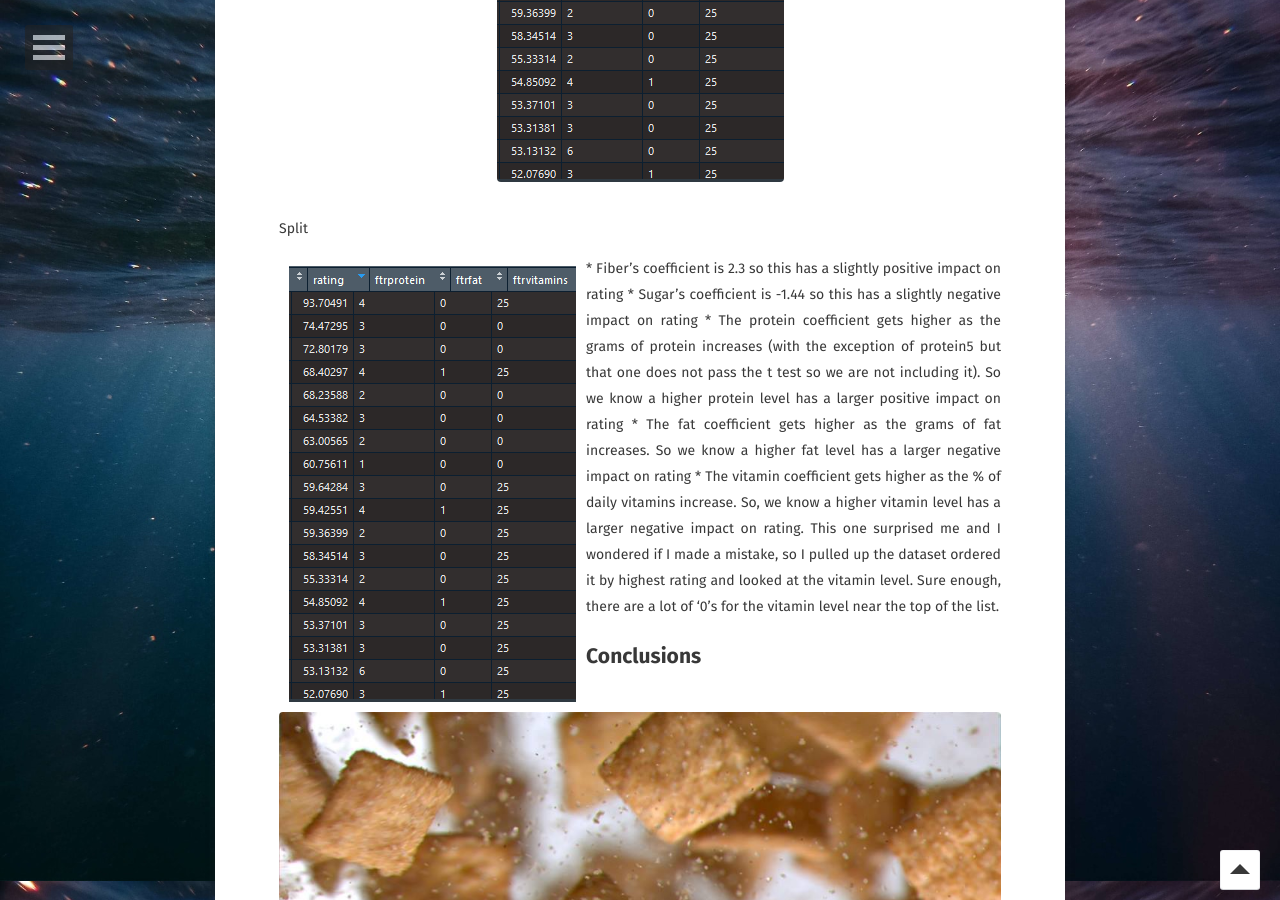
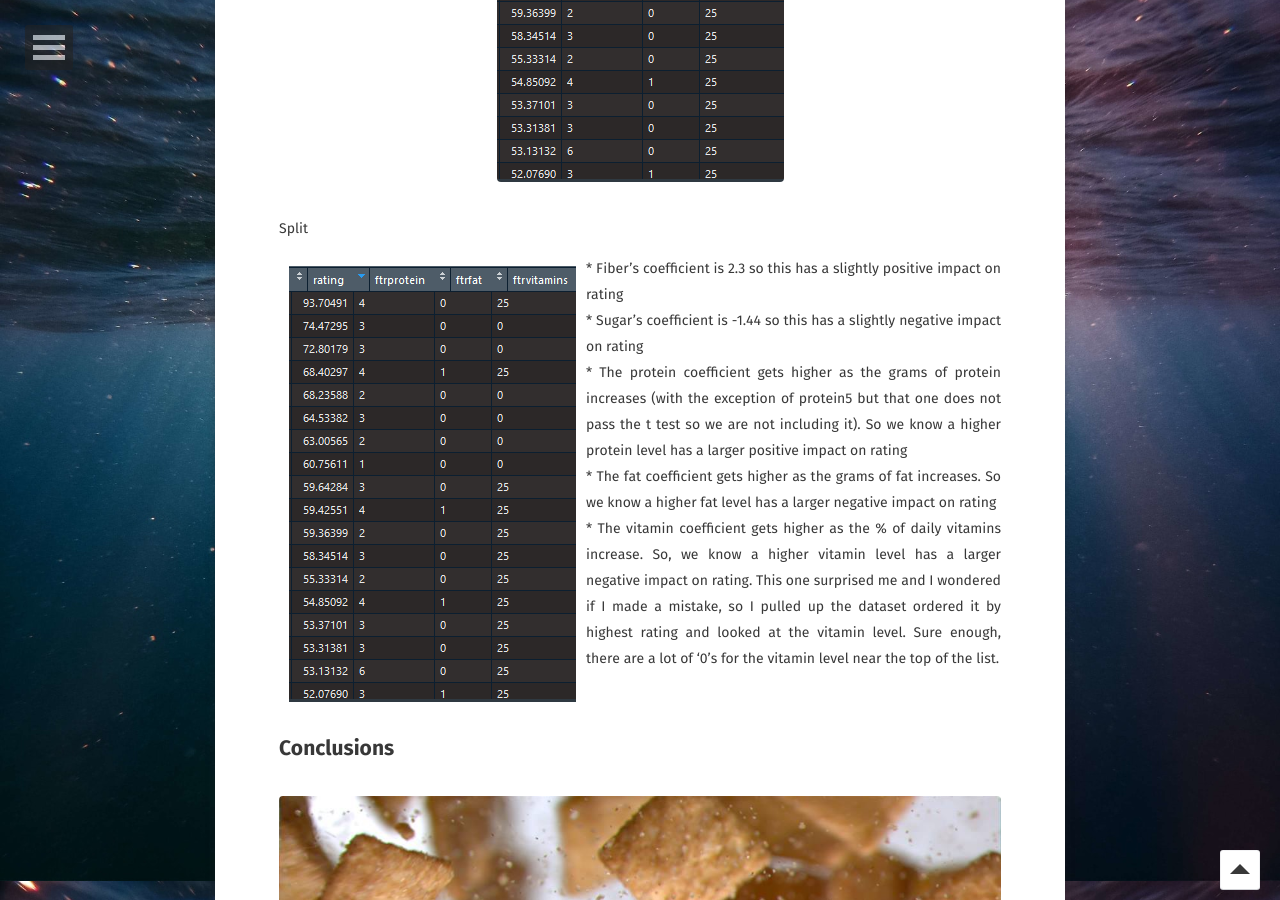
Before and after one commit to sarahschirduan/sarahschirduan.github.io, a Jekyll site: the page built from _posts/2019-06-09-cereal.md, in a window 1280 px wide and 900 px high, scrolled down 10639 px. Built offline with Jekyll 4.4.1, drawn with Linux system fonts in a browser that asks for light colours; some web fonts are replaced.

Commit message:
Update 2019-06-09-cereal.md

```diff
--- a/_posts/2019-06-09-cereal.md
+++ b/_posts/2019-06-09-cereal.md
@@ -195,12 +195,13 @@ Split
 
 <a href="/assets/img/cereal17.png"><img src="/assets/img/cereal17.png" style="float: left; margin: 10px"></a>
 <p>
-* Fiber’s coefficient is 2.3 so this has a slightly positive impact on rating
-* Sugar’s coefficient is -1.44 so this has a slightly negative impact on rating
-* The protein coefficient gets higher as the grams of protein increases (with the exception of protein5 but that one does not pass the t test so we are not including it). So we know a higher protein level has a larger positive impact on rating
-* The fat coefficient gets higher as the grams of fat increases. So we know a higher fat level has a larger negative impact on rating
-* The vitamin coefficient gets higher as the % of daily vitamins increase. So, we know a higher vitamin level has a larger negative impact on rating. This one surprised me and I wondered if I made a mistake, so I pulled up the dataset ordered it by highest rating and looked at the vitamin level. Sure enough, there are a lot of ‘0’s for the vitamin level near the top of the list.
+* Fiber’s coefficient is 2.3 so this has a slightly positive impact on rating <br>
+* Sugar’s coefficient is -1.44 so this has a slightly negative impact on rating <br>
+* The protein coefficient gets higher as the grams of protein increases (with the exception of protein5 but that one does not pass the t test so we are not including it). So we know a higher protein level has a larger positive impact on rating <br>
+* The fat coefficient gets higher as the grams of fat increases. So we know a higher fat level has a larger negative impact on rating <br>
+* The vitamin coefficient gets higher as the % of daily vitamins increase. So, we know a higher vitamin level has a larger negative impact on rating. This one surprised me and I wondered if I made a mistake, so I pulled up the dataset ordered it by highest rating and looked at the vitamin level. Sure enough, there are a lot of ‘0’s for the vitamin level near the top of the list.<br>
 </p>
+<br>
 ## Conclusions
 
 <figure>
```
